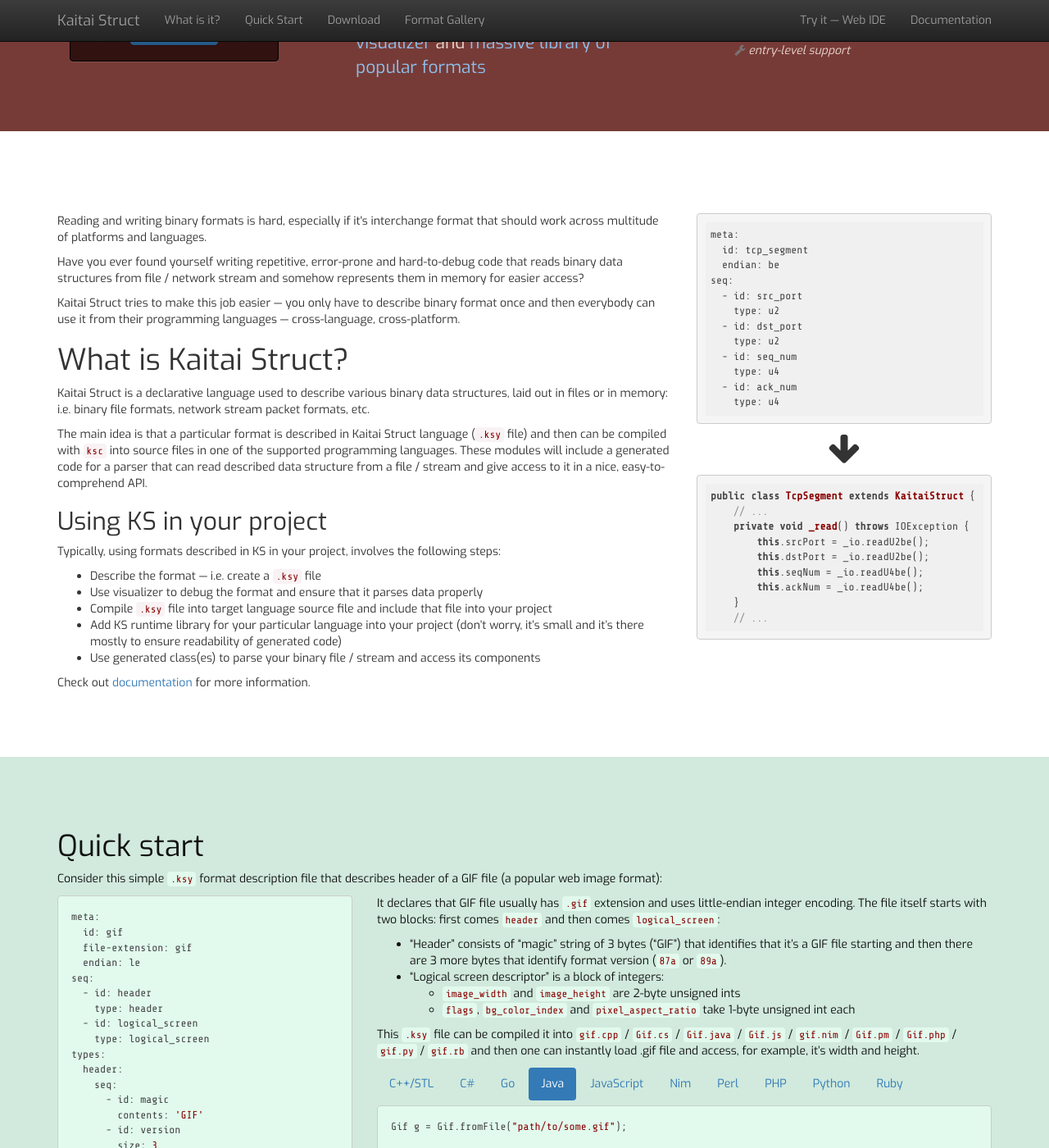
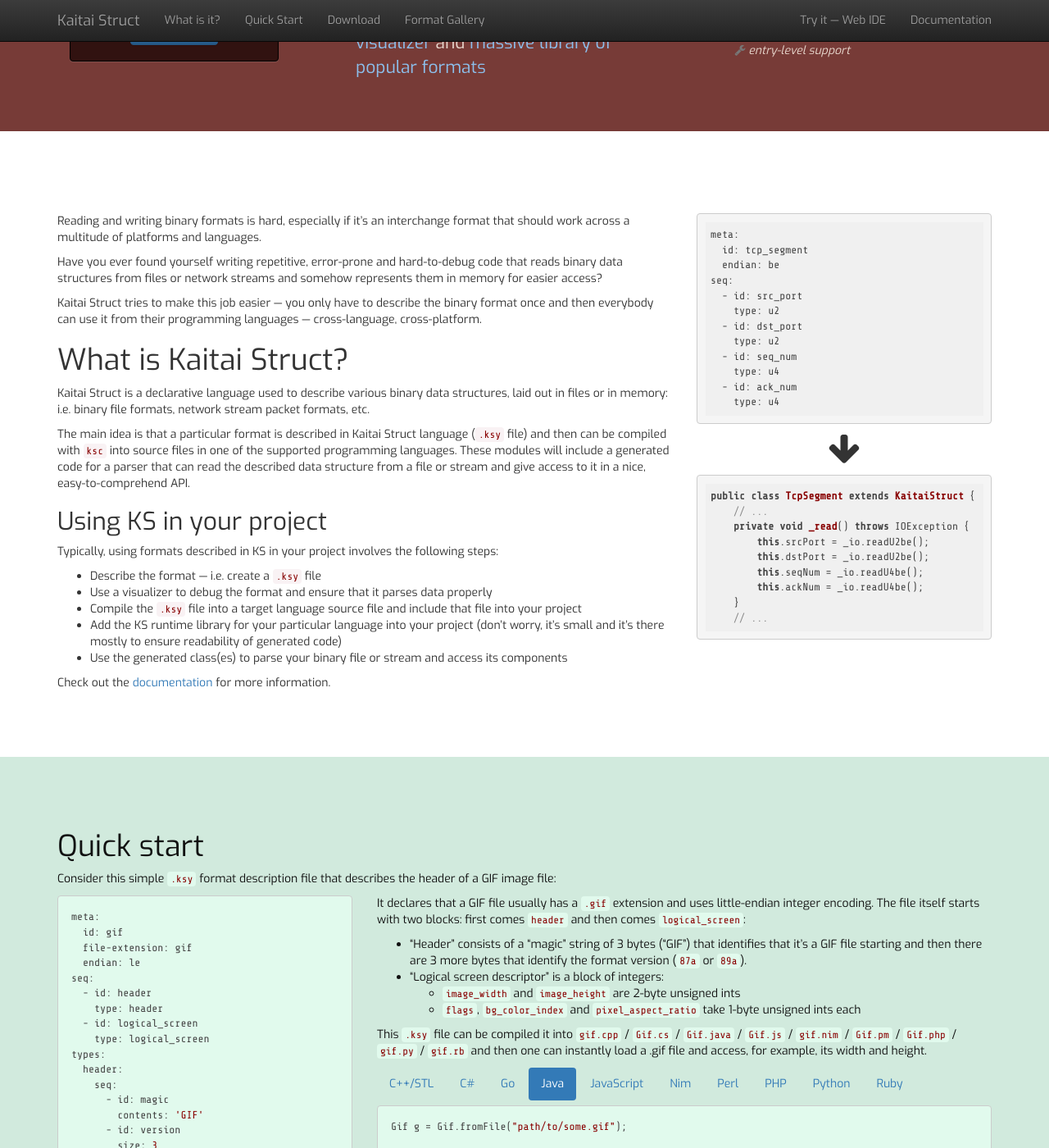
Before and after one commit to kaitai-io/kaitai-io.github.io, a Jekyll site: the page built from index.md, in a window 1280 px wide and 1400 px high, scrolled down 490 px. Shown: the whole window at 82% size. Built offline with Jekyll 4.4.1, drawn with Linux system fonts in a browser that asks for light colours; nearby versions of some CDN libraries; some of the changed text lies outside the part shown.

Commit message:
Updated grammar etc. in index.md (#14)
* Updated grammar etc. in index.md

Updated grammar and spelling, and also other changes like Mac OS X to macOS, and simplifying explanation of what a GIF is!

* Fix index.md to make clear multiple visualizers are available

Co-authored-by: Petr Pučil <petr.pucil@seznam.cz>

Co-authored-by: Petr Pučil <petr.pucil@seznam.cz>

```diff
--- a/index.md
+++ b/index.md
@@ -85,16 +85,16 @@
     <div class="row">
       <div class="col-sm-8">
         <p>Reading and writing binary formats is hard, especially if
-          it's interchange format that should work across multitude of
+          it’s an interchange format that should work across a multitude of
           platforms and languages.
         </p>
         <p>Have you ever found yourself writing repetitive,
           error-prone and hard-to-debug code that reads binary data structures
-          from file / network stream and somehow represents them in memory for
+          from files or network streams and somehow represents them in memory for
           easier access?
         </p>
         <p>Kaitai Struct tries to make this job easier — you only have to
-          describe binary format once and then everybody can use it from their
+          describe the binary format once and then everybody can use it from their
           programming languages — cross-language, cross-platform.
         </p>
         <h1>What is Kaitai Struct?</h1>
@@ -106,28 +106,28 @@
           Struct language (<code>.ksy</code> file) and then can be compiled with
           <code>ksc</code> into source files in one of the supported programming
           languages. These modules will include a generated code for a parser
-          that can read described data structure from a file / stream and give
+          that can read the described data structure from a file or stream and give
           access to it in a nice, easy-to-comprehend API.
         </p>
         <h2 id="using-ks-in-your-project">Using KS in your project</h2>
-        <p>Typically, using formats described in KS in your project, involves the
+        <p>Typically, using formats described in KS in your project involves the
           following steps:
         </p>
         <ul>
           <li>Describe the format — i.e. create a <code>.ksy</code> file</li>
-          <li>Use visualizer to debug the format and ensure that it parses data properly</li>
-          <li>Compile <code>.ksy</code> file into target language source file and include
+          <li>Use a visualizer to debug the format and ensure that it parses data properly</li>
+          <li>Compile the <code>.ksy</code> file into a target language source file and include
             that file into your project
           </li>
-          <li>Add KS runtime library for your particular language into your
+          <li>Add the KS runtime library for your particular language into your
             project (don’t worry, it’s small and it’s there mostly to ensure
             readability of generated code)
           </li>
-          <li>Use generated class(es) to parse your binary file / stream and
+          <li>Use the generated class(es) to parse your binary file or stream and
             access its components
           </li>
         </ul>
-        <p>Check out <a href="//doc.kaitai.io/">documentation</a> for more information.</p>
+        <p>Check out the <a href="//doc.kaitai.io/">documentation</a> for more information.</p>
       </div>
       <div class="col-sm-4">
         <pre><code class="yaml">meta:
@@ -160,7 +160,7 @@
   <div class="container">
   <h1>Quick start</h1>
   <p>Consider this simple <code>.ksy</code> format description file that
-    describes header of a GIF file (a popular web image format):
+    describes the header of a GIF image file:
   </p>
   <div class="row">
     <div class="col-sm-4">
@@ -194,21 +194,21 @@
         type: u1</code></pre>
     </div>
     <div class="col-sm-8">
-      <p>It declares that GIF file usually has <code>.gif</code> extension and uses
+      <p>It declares that a GIF file usually has a <code>.gif</code> extension and uses
         little-endian integer encoding. The file itself starts with two
         blocks: first comes <code>header</code> and then comes <code>logical_screen</code>:
       </p>
       <ul>
-        <li>“Header” consists of “magic” string of 3 bytes (“GIF”) that
+        <li>“Header” consists of a “magic” string of 3 bytes (“GIF”) that
           identifies that it’s a GIF file starting and then there are 3 more
-          bytes that identify format version (<code>87a</code> or <code>89a</code>).
+          bytes that identify the format version (<code>87a</code> or <code>89a</code>).
         </li>
         <li>
           “Logical screen descriptor” is a block of integers:
           <ul>
             <li><code>image_width</code> and <code>image_height</code> are 2-byte unsigned ints</li>
             <li><code>flags</code>, <code>bg_color_index</code> and <code>pixel_aspect_ratio</code> take 1-byte
-              unsigned int each
+              unsigned ints each
             </li>
           </ul>
         </li>
@@ -217,7 +217,7 @@
         into <code>gif.cpp</code> / <code>Gif.cs</code> / <code>Gif.java</code>
         / <code>Gif.js</code> / <code>gif.nim</code> / <code>Gif.pm</code>
         / <code>Gif.php</code> / <code>gif.py</code> / <code>gif.rb</code> and
-        then one can instantly load .gif file and access, for example, it’s
+        then one can instantly load a .gif file and access, for example, its
         width and height.
       </p>
       <ul class="nav nav-pills" role="tablist">
@@ -297,8 +297,8 @@
 puts "width = #{g.logical_screen.image_width}"
 puts "height = #{g.logical_screen.image_height}"</code></pre>
         </div>
-        Of course, this example shows only very limited subset of what Kaitai
-        Struct can do. Please refer to <a href="//doc.kaitai.io/">documentation</a> for more
+        Of course, this example shows only a very limited subset of what Kaitai
+        Struct can do. Please refer to the <a href="//doc.kaitai.io/">documentation</a> for more
         insights.
       </div>
     </div>
@@ -360,7 +360,7 @@
       <div role="tabpanel" class="tab-pane" id="download-windows">
         <div class="row">
           <div class="col-sm-9">
-            <p>Windows versions are avalable as MSI format installer. If you want a portable version that requires no installation, download our universal .zip build instead.</p>
+            <p>Windows versions are available as an MSI format installer. If you want a portable version that requires no installation, download our universal .zip build instead.</p>
             <p><a class="btn btn-success" href="https://dl.bintray.com/kaitai-io/universal/0.9/kaitai-struct-compiler.msi"><i class="fa fa-download"></i> Download</a> — stable v0.9, 9.8 MiB</p>
             <p><a class="btn btn-default" href="https://ci.appveyor.com/project/kaitai-io/kaitai-struct/build/artifacts"><i class="fa fa-download"></i> Download</a> — latest development (unstable) build</p>
           </div>
@@ -398,10 +398,10 @@
       <div role="tabpanel" class="tab-pane" id="download-source">
         <div class="row">
           <div class="col-sm-9">
-            <p>If you prefer to build your tools from source, or just want to see how KS works, the easiest way to check out whole project is to download main (umbrella) project repository that already includes all other parts as sub-modules. Use:</p>
+            <p>If you prefer to build your tools from source, or just want to see how KS works, the easiest way to check out the whole project is to download the main (umbrella) repository that already includes all other parts as sub-modules. Use:</p>
             <pre>git clone --recursive https://github.com/kaitai-io/kaitai_struct.git</pre>
             <p>Note the <code>--recursive</code> option.</p>
-            <p>Alternatively, one can check out individual sub-projects that consitute Kaitai Struct suite. See <a href="https://github.com/kaitai-io/kaitai_struct">GitHub project page</a> for details.</p>
+            <p>Alternatively, one can check out individual sub-projects that consitute the Kaitai Struct suite. See the <a href="https://github.com/kaitai-io/kaitai_struct">GitHub project page</a> for details.</p>
           </div>
           <div class="col-sm-3">
             <h4>Requirements</h4>
```
Also changed, not shown: other parts of index.md (+6 -7 lines).
